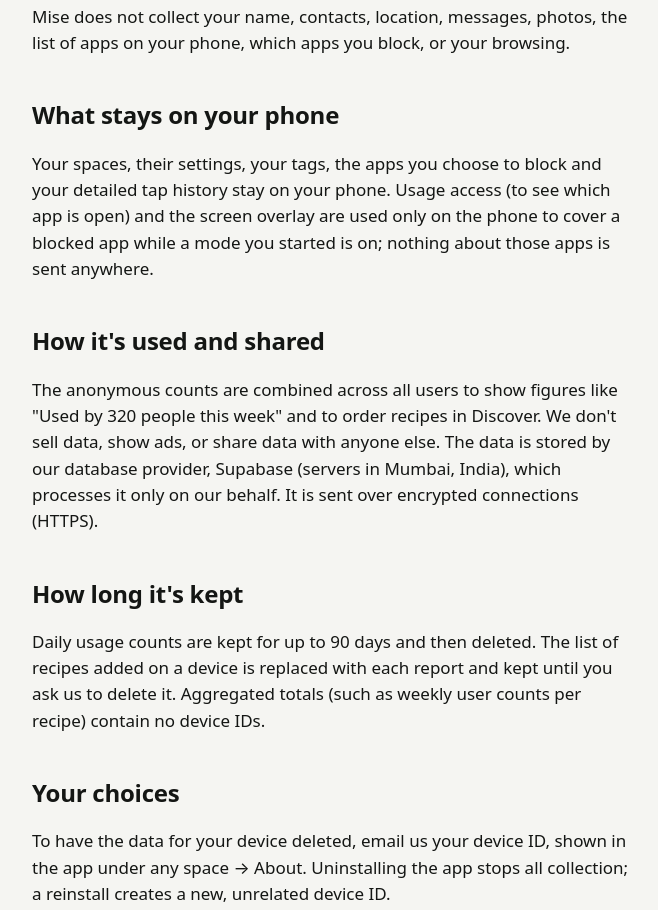
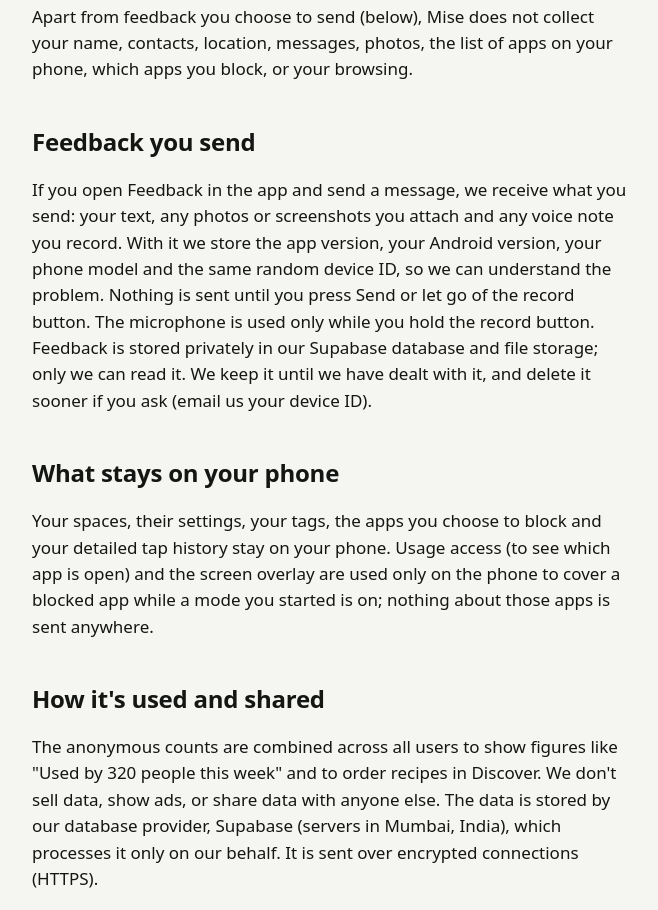
Before and after one commit to vineet-agarwal-codes/vineet-agarwal-codes.github.io, a plain HTML site: page privacy.html in a window 1280 px wide. Shown: the part 819-1729 px from the top of the page, without its empty margins (268-926 px from the left). Drawn offline with Linux system fonts and the light colour scheme.

Commit message:
Privacy policy: feedback messages, photos and voice notes
Co-Authored-By: Claude Opus 5.5 <noreply@anthropic.com>

```diff
--- a/privacy.html
+++ b/privacy.html
@@ -17,7 +17,10 @@
 <li>For each day, how many times each recipe was used (tag taps and starts from the app), with your time zone so days are counted correctly.</li>
 <li>For each day, how many times a running mode stopped a blocked app from opening. Only the count is sent, never which app.</li>
 </ul>
-<p>Mise does not collect your name, contacts, location, messages, photos, the list of apps on your phone, which apps you block, or your browsing.</p>
+<p>Apart from feedback you choose to send (below), Mise does not collect your name, contacts, location, messages, photos, the list of apps on your phone, which apps you block, or your browsing.</p>
+
+<h2>Feedback you send</h2>
+<p>If you open Feedback in the app and send a message, we receive what you send: your text, any photos or screenshots you attach and any voice note you record. With it we store the app version, your Android version, your phone model and the same random device ID, so we can understand the problem. Nothing is sent until you press Send or let go of the record button. The microphone is used only while you hold the record button. Feedback is stored privately in our Supabase database and file storage; only we can read it. We keep it until we have dealt with it, and delete it sooner if you ask (email us your device ID).</p>
 
 <h2>What stays on your phone</h2>
 <p>Your spaces, their settings, your tags, the apps you choose to block and your detailed tap history stay on your phone. Usage access (to see which app is open) and the screen overlay are used only on the phone to cover a blocked app while a mode you started is on; nothing about those apps is sent anywhere.</p>
@@ -26,7 +29,7 @@
 <p>The anonymous counts are combined across all users to show figures like "Used by 320 people this week" and to order recipes in Discover. We don't sell data, show ads, or share data with anyone else. The data is stored by our database provider, Supabase (servers in Mumbai, India), which processes it only on our behalf. It is sent over encrypted connections (HTTPS).</p>
 
 <h2>How long it's kept</h2>
-<p>Daily usage counts are kept for up to 90 days and then deleted. The list of recipes added on a device is replaced with each report and kept until you ask us to delete it. Aggregated totals (such as weekly user counts per recipe) contain no device IDs.</p>
+<p>Daily usage counts are kept for up to 90 days and then deleted. Feedback messages and their attachments are kept until we have dealt with them, or deleted on request. The list of recipes added on a device is replaced with each report and kept until you ask us to delete it. Aggregated totals (such as weekly user counts per recipe) contain no device IDs.</p>
 
 <h2>Your choices</h2>
 <p>To have the data for your device deleted, email us your device ID, shown in the app under any space → About. Uninstalling the app stops all collection; a reinstall creates a new, unrelated device ID.</p>
```
